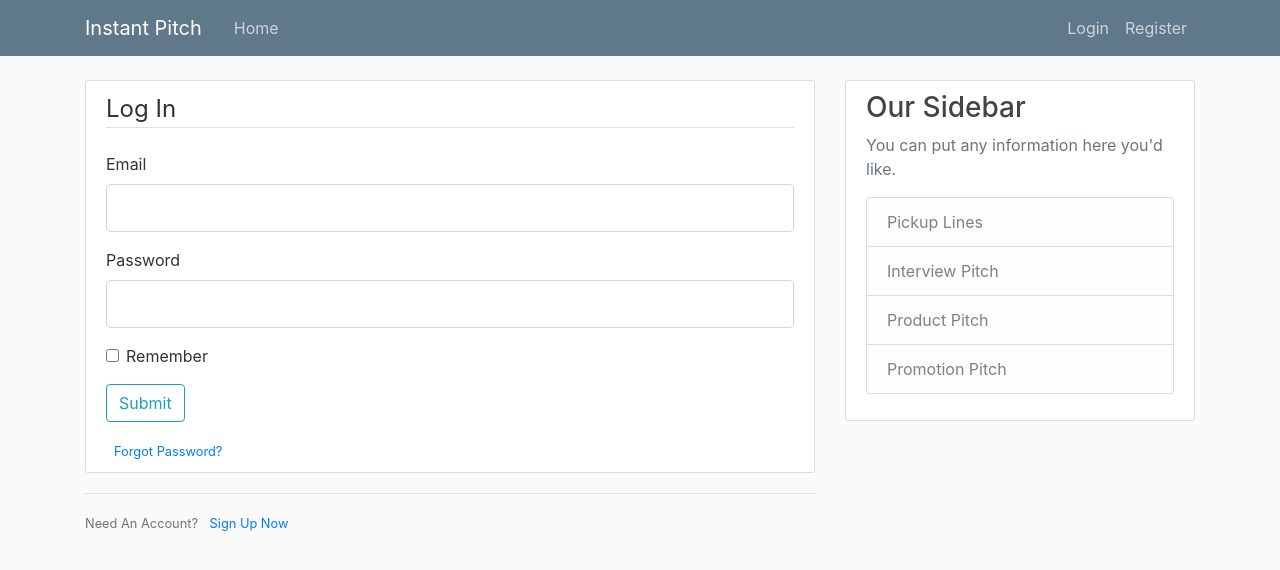
After one commit to dennismwaniki67/blogpost, a Flask app: template templates/login.html in a window 1280 px wide. The commit adds this page. Shown: the top 570 px of the page. Run offline with Flask 2, Linux system fonts and the light colour scheme; the template is opened without the code that fills it: most values are stand-ins (such as "Sample title", 1, 10 or a date in 2020); form fields are guessed from the names that the template uses; parts of the project's set-up code (start-up, migrations or seed data) failed here and were passed over; some libraries are stand-ins or nearby versions.

Commit message:
created login.html and registration.html

```diff
--- /dev/null
+++ b/templates/login.html
@@ -0,0 +1,52 @@
+{% extends "navbar.html" %}
+{% block content %}
+    <div class="content-section">
+        <form method="POST" action="">
+            {{ form.hidden_tag() }}
+            <fieldset class="form-group">
+                <legend class="border-bottom mb-4">Log In</legend>
+                <div class="form-group">
+                    {{ form.email.label(class="form-control-label") }}
+                    {% if form.email.errors %}
+                        {{ form.email(class="form-control form-control-lg is-invalid") }}
+                        <div class="invalid-feedback">
+                            {% for error in form.email.errors %}
+                                <span>{{ error }}</span>
+                            {% endfor %}
+                        </div>
+                    {% else %}
+                        {{ form.email(class="form-control form-control-lg") }}
+                    {% endif %}
+                </div>
+                <div class="form-group">
+                    {{ form.password.label(class="form-control-label") }}
+                    {% if form.password.errors %}
+                        {{ form.password(class="form-control form-control-lg is-invalid") }}
+                        <div class="invalid-feedback">
+                            {% for error in form.password.errors %}
+                                <span>{{ error }}</span>
+                            {% endfor %}
+                        </div>
+                    {% else %}
+                        {{ form.password(class="form-control form-control-lg") }}
+                    {% endif %}
+                </div>
+                <div class="form-check">
+                    {{ form.remember(class="form-check-input") }}
+                    {{ form.remember.label(class="form-check-label") }}
+                </div>
+            </fieldset>
+            <div class="form-group">
+                {{ form.submit(class="btn btn-outline-info") }}
+            </div>
+            <small class="text-muted ml-2">
+                <a href="#">Forgot Password?</a>
+            </small>
+        </form>
+    </div>
+    <div class="border-top pt-3">
+        <small class="text-muted">
+            Need An Account? <a class="ml-2" href="{{ url_for('register') }}">Sign Up Now</a>
+        </small>
+    </div>
+{% endblock content %}
--- a/templates/navbar.html
+++ b/templates/navbar.html
@@ -11,9 +11,9 @@
     <link rel="stylesheet" type="text/css" href="{{ url_for('static', filename='main.css') }}">
 
     {% if title %}
-        <title>Flask Blog - {{ title }}</title>
+        <title>Pitch Blog - {{ title }}</title>
     {% else %}
-        <title>Flask Blog</title>
+        <title>Pitch Blog</title>
     {% endif %}
 </head>
 <body>
```
Also changed, not shown: templates/register.html (added, +72 -0 lines).
